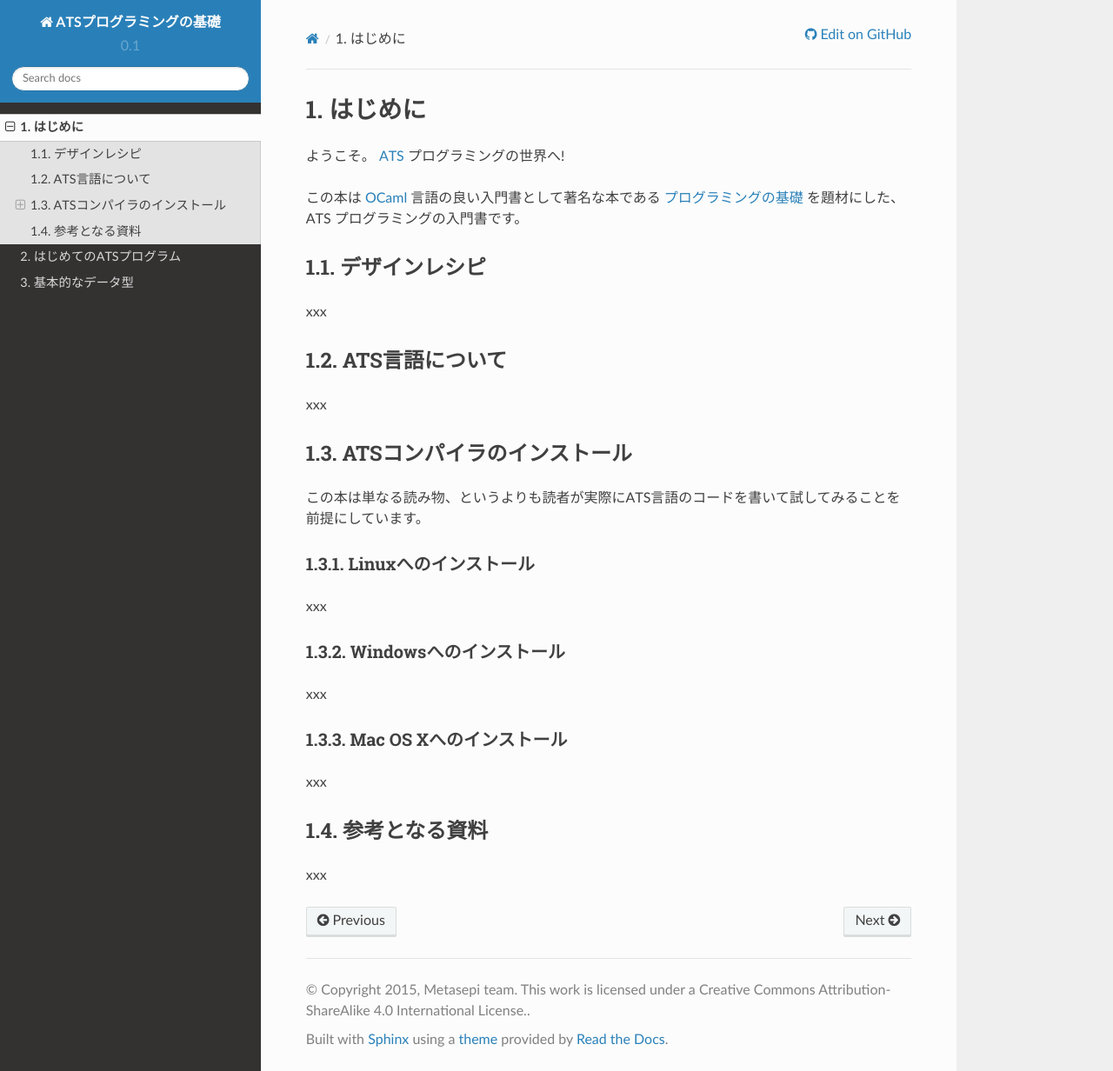
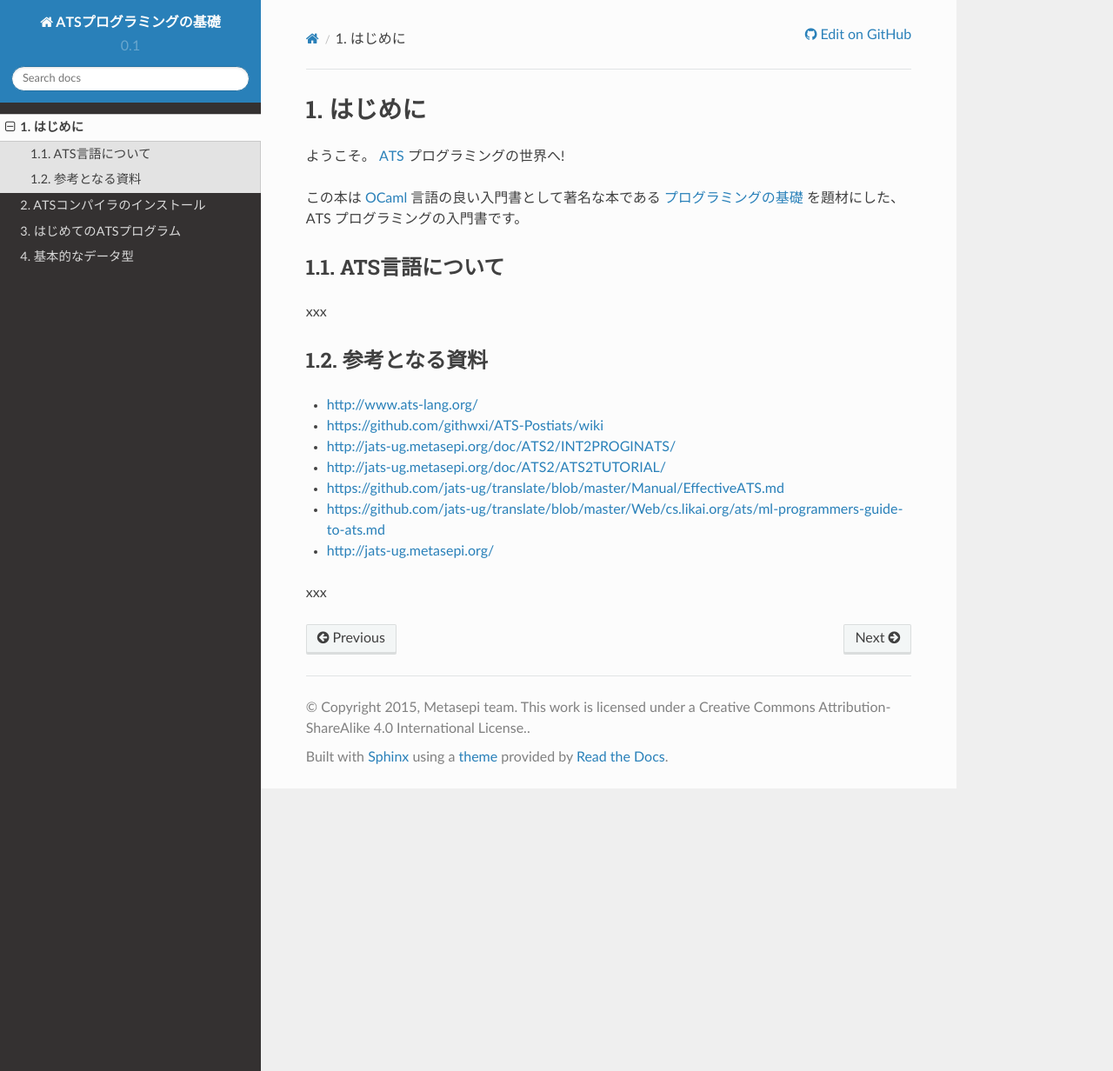
Before and after one commit to jats-ug/ATS_Foundations, a Sphinx documentation site: the page built from source/preface.rst, in a window 1280 px wide and 1232 px high. Shown: the whole window at 87% size. Built offline with Sphinx 7.4.7 and the Read the Docs theme 2.0.0, drawn with Linux system fonts in a browser that asks for light colours.

Commit message:
Get a better structure

```diff
--- a/source/index.rst
+++ b/source/index.rst
@@ -13,6 +13,7 @@ Contents:
    :numbered:
 
    preface
+   install_ats
    helloworld
    basic_datatype
 
--- a/source/preface.rst
+++ b/source/preface.rst
@@ -10,37 +10,20 @@
 .. _OCaml: https://ocaml.org/
 .. _プログラミングの基礎: http://pllab.is.ocha.ac.jp/~asai/book/Top.html
 
-デザインレシピ
-==============
-
-xxx
-
 ATS言語について
 ===============
-
-xxx
-
-ATSコンパイラのインストール
-===========================
-
-この本は単なる読み物、というよりも読者が実際にATS言語のコードを書いて試してみることを前提にしています。
-
-Linuxへのインストール
----------------------
-
-xxx
-
-Windowsへのインストール
------------------------
-
-xxx
-
-Mac OS Xへのインストール
-------------------------
 
 xxx
 
 参考となる資料
 ==============
 
+* http://www.ats-lang.org/
+* https://github.com/githwxi/ATS-Postiats/wiki
+* http://jats-ug.metasepi.org/doc/ATS2/INT2PROGINATS/
+* http://jats-ug.metasepi.org/doc/ATS2/ATS2TUTORIAL/
+* https://github.com/jats-ug/translate/blob/master/Manual/EffectiveATS.md
+* https://github.com/jats-ug/translate/blob/master/Web/cs.likai.org/ats/ml-programmers-guide-to-ats.md
+* http://jats-ug.metasepi.org/
+
 xxx
```
Also changed, not shown: source/helloworld.rst (+21 -2 lines), source/install_ats.rst (added, +23 -0 lines), 2 other files.
